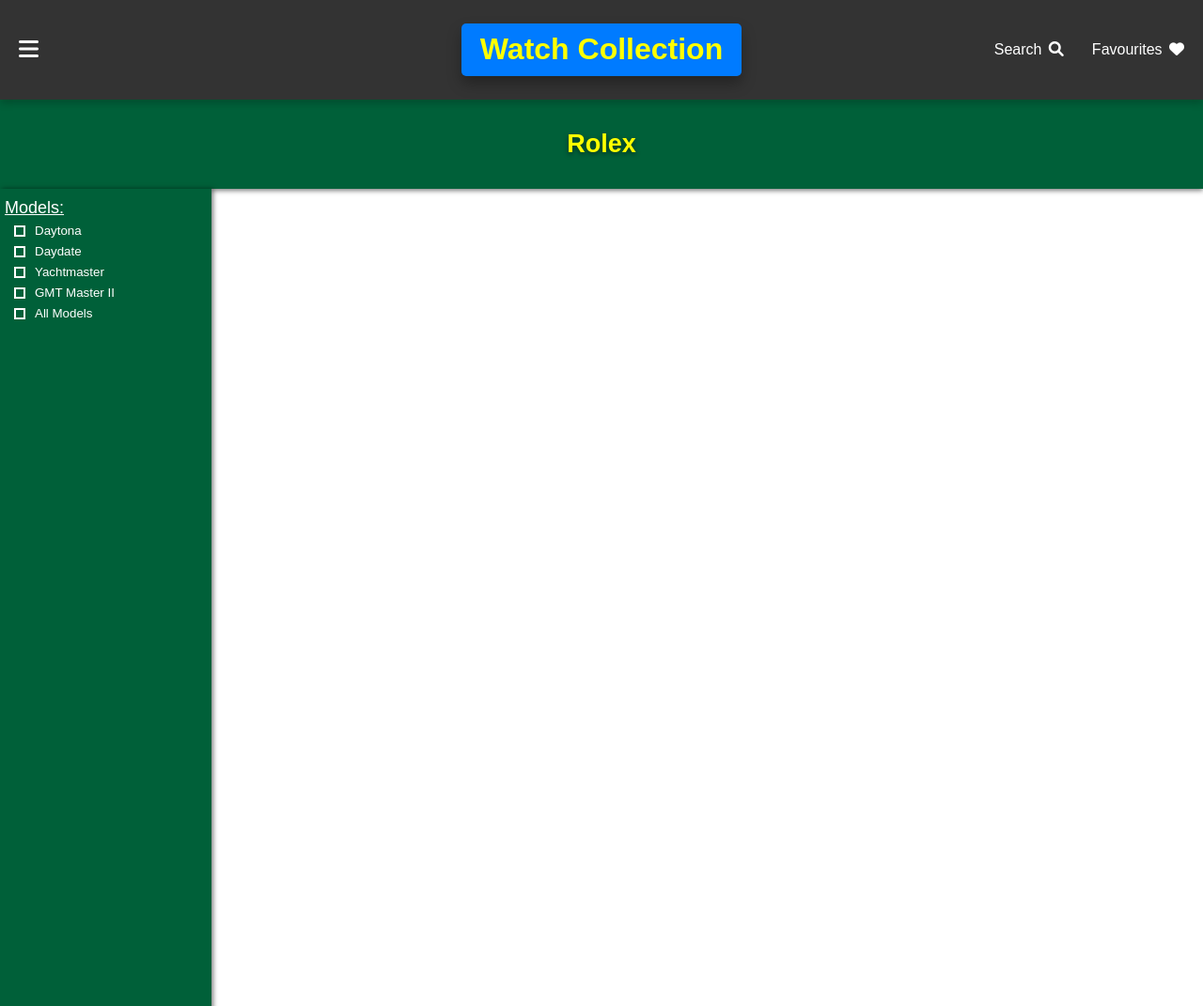
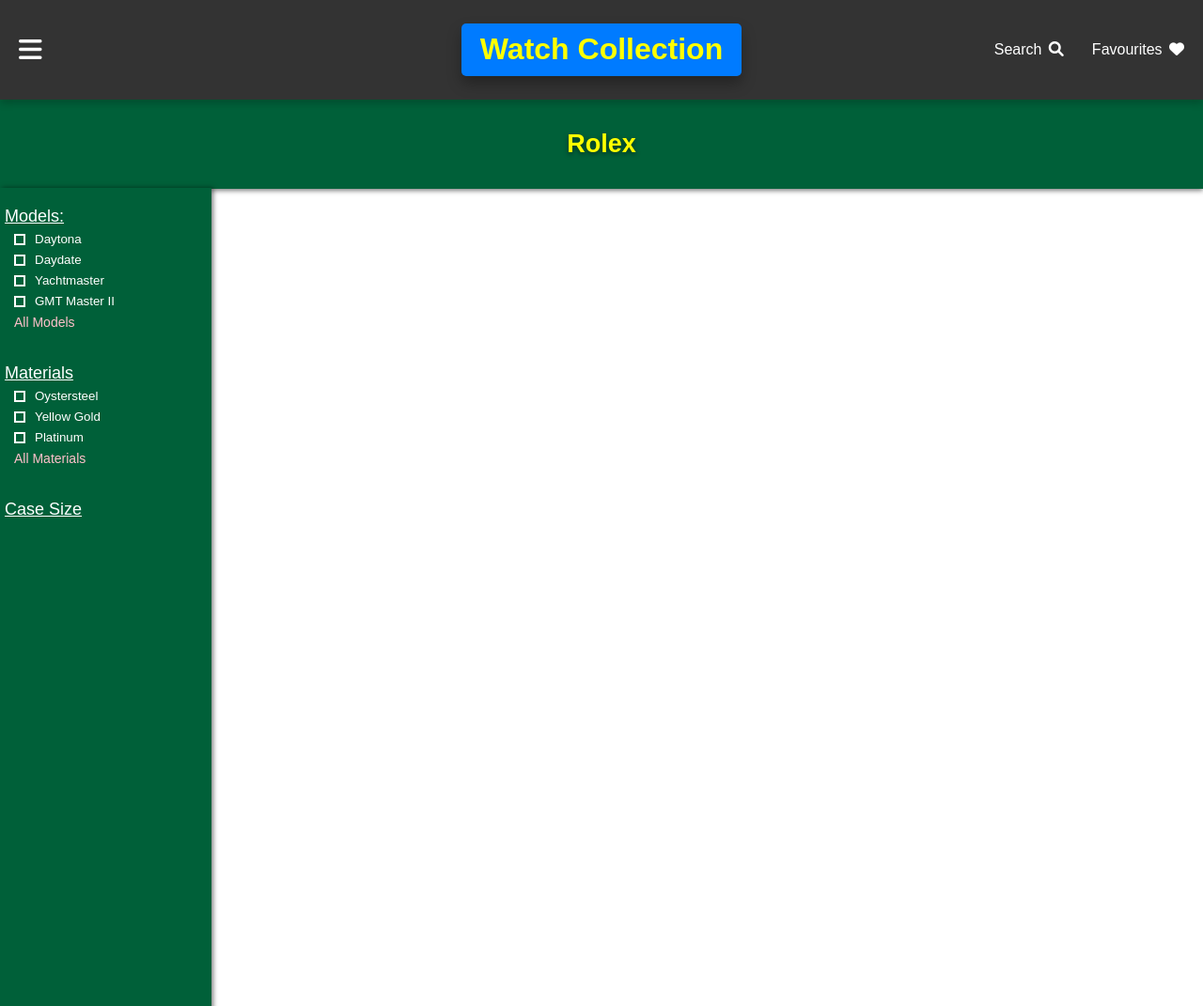
Before and after one commit to AlastairGPark/Watch_Project, a Flask app: page /Rolex in a window 1280 px wide. Shown: the whole page at 94% size. Run offline with Flask 3, Linux system fonts and the light colour scheme; some libraries are stand-ins or nearby versions.

Commit message:
Added Materials Side Menu, Cleaned Comments & Notes

```diff
--- a/static/css/Brands/rolex.css
+++ b/static/css/Brands/rolex.css
@@ -1,4 +1,4 @@
-/* rolex.css */
+/* Overriding the standard subheader from styles.css to match the relevant page */
 .subheader {
     color: white;
     background-color: #006039;
@@ -7,18 +7,21 @@
     box-shadow: 0 2px 5px rgba(0, 0, 0, 0.5);
 }
 
+/* Styling the title of each submenu */
 .menu-title {
     font-size: 18px;
     list-style-type: none;
     text-align: left;
+    padding-top: 10px;
     padding-left: 5px;
     text-decoration: underline;
     color: white;
 }
 
+/* Styling the sidebar */
 .model-filter-list-sidebar {
     position: fixed;
-    top: 201px;
+    top: 200px;
     width: 225px;
     height: 100%;
     background-color: #006039;
@@ -26,13 +29,14 @@
     box-shadow: 2px 0 5px rgba(0, 0, 0, 0.5);
 }
 
+/* Removing standard list styling */
 .model-filter-list-sidebar ul {
     list-style-type: none;
     padding: 0;
     margin: 0;
 }
 
-/* Make the button content (text and box) the only clickable area */
+/* Making the filter buttons only clickable on the text */
 .filter-btn {
     background: transparent; /* Remove button background */
     border: none; /* Remove button border */
@@ -44,12 +48,15 @@
     margin: 5px 0; /* Add margin to separate buttons */
 }
 
+/* Styling text */
 .filter-text {
     color: white;
     margin-left: 10px; /* Space between text and box */
     white-space: nowrap; /* Prevent text from wrapping */
 }
 
+
+/* Styling filter boxes */
 .filter-box {
     width: 8px;
     height: 8px;
@@ -59,16 +66,23 @@
     vertical-align: middle;
     transition: all 0.3s ease; /* Smooth transition for hover */
 }
-
-/* Change the box's color when active or hovered */
+/* Colour change for active filters */
 .filter-box.active {
     background-color: yellow;
     border-color: yellow;
 }
 
-/* Hover effect for both the filter box and text when either is hovered */
+/* Styles for all of the "All ___" at the bottom of each section */
+.moreoptions {
+    font-size: 14px;
+    padding-bottom: 20px;
+    color: pink;
+}
+
+/* Hover colour for all filters */
 .filter-btn:hover .filter-text,
-.filter-btn:hover .filter-box {
+.filter-btn:hover .filter-box,
+.moreoptions:hover {
     color: yellow;
     border-color: yellow;
 }
--- a/static/css/styles.css
+++ b/static/css/styles.css
@@ -6,22 +6,18 @@
     box-sizing: border-box;
 }
 
-/* Standard Header Styles */
+/* Standard Header */
 header {
     background-color: #333;
     color: white;
-    padding: 25px 20px;
+    padding: 25px 25px;
     display: flex;
     justify-content: center;
     align-items: center;
     box-shadow: 0 4px 8px rgba(0, 0, 0, 0.2);
     position: relative;
     transition: opacity 0.3s ease-in-out;
-    opacity: 1; /* Make sure the header is fully visible initially */
-}
-
-header.hidden {
-    opacity: 0;
+    opacity: 1;
 }
 
 /* Subheader styling for all pages */
@@ -51,46 +47,47 @@
     align-items: center;
 }
 
+/* Styling the magnifying glass and heart */
 .nav-buttons a {
     color: white;
     text-decoration: none;
     margin-left: 30px;
     font-size: 16px;
 }
-
+/* Spacing the buttons */
 .nav-buttons a i {
     margin-left: 3px;
 }
-
+/* Hover effects*/
 .nav-buttons a:hover {
     color: #ddd;
 }
-
+/* Styling the sidemenu button */
 .hamburger i, .close-btn i {
-    font-size: 1.5rem;
+    font-size: 28px;
     color: white;
 }
 
-/* Side Menu Styles */
+/* Styling the sidemenu */
 .side-menu {
     position: fixed;
     top: 0;
-    left: -250px;  /* Start off-screen */
+    left: -250px;
     height: 100%;
-    width: 250px;  /* Set the width to 250px */
+    width: 250px;
     background-color: #333;
     color: white;
     box-shadow: none;
-    transition: left 0.3s ease;  /* Use left property for smoother sliding */
+    transition: left 0.3s ease;
 }
 
 /* When the side menu is open */
 .side-menu.open {
-    left: 0;  /* Slide in from the left */
-    box-shadow: 2px 0 15px rgba(0, 0, 0, 0.3); /* Added box-shadow here */
+    left: 0;
+    box-shadow: 2px 0 15px rgba(0, 0, 0, 0.3);
 }
 
-/* Menu List Styling */
+/* Styling the menu list */
 .menu-list {
     list-style-type: none;
     padding-left: 0px;
--- a/templates/Brands/rolex.html
+++ b/templates/Brands/rolex.html
@@ -16,6 +16,8 @@
 {% block content %}
     <div class = "model-filter-list-sidebar">
         <ul>
+
+            <!-- Models Section -->
             <li class = "menu-title"> Models: </li>
             <ul class = "filter-submenu">
                 <li>
@@ -44,11 +46,45 @@
                 </li>
                 <li>
                     <button class = "filter-btn" data-filter = "allmodels">
-                        <span class = "filter-box"> </span>
-                        <span class = "filter-text"> All Models </span>
+                        <span class = "moreoptions"> All Models </span>
                     </button>
                 </li>
             </ul>
+
+            <!-- Materials Section -->
+            <li class = "menu-title"> Materials </li>
+                <ul id = "filter-submenu">
+                    <li>
+                        <button class = "filter-btn" data-filter = "oystersteel">
+                            <span class = "filter-box"> </span>
+                            <span class = "filter-text"> Oystersteel </span>
+                        </button>
+                    </li>
+                    <li>
+                        <button class = "filter-btn" datafilter = "yellowgold">
+                            <span class = "filter-box"> </span>
+                            <span class = "filter-text"> Yellow Gold </span>
+                        </button>
+                    <li>
+                        <button class = "filter-btn" datafilter = "platinum">
+                            <span class = "filter-box"> </span>
+                            <span class = "filter-text"> Platinum </span>
+                        </button>
+                    </li>
+                    <li>
+                        <button class = "filter-btn" datafilter = "allmaterials">
+                            <span class = "moreoptions"> All Materials </span>
+                        </button>
+                    </li>
+
+                <!-- Case Size 2 way slider Slider -->
+                    <li class = "menu-title"> Case Size </li>
+
+
+                <!-- Prices Section -->
+
+                <!-- Prices Search -->
+
         </ul>
     </div>
 {% endblock %}
```
Also changed, not shown: other parts of static/css/styles.css (+34 -34 lines).
